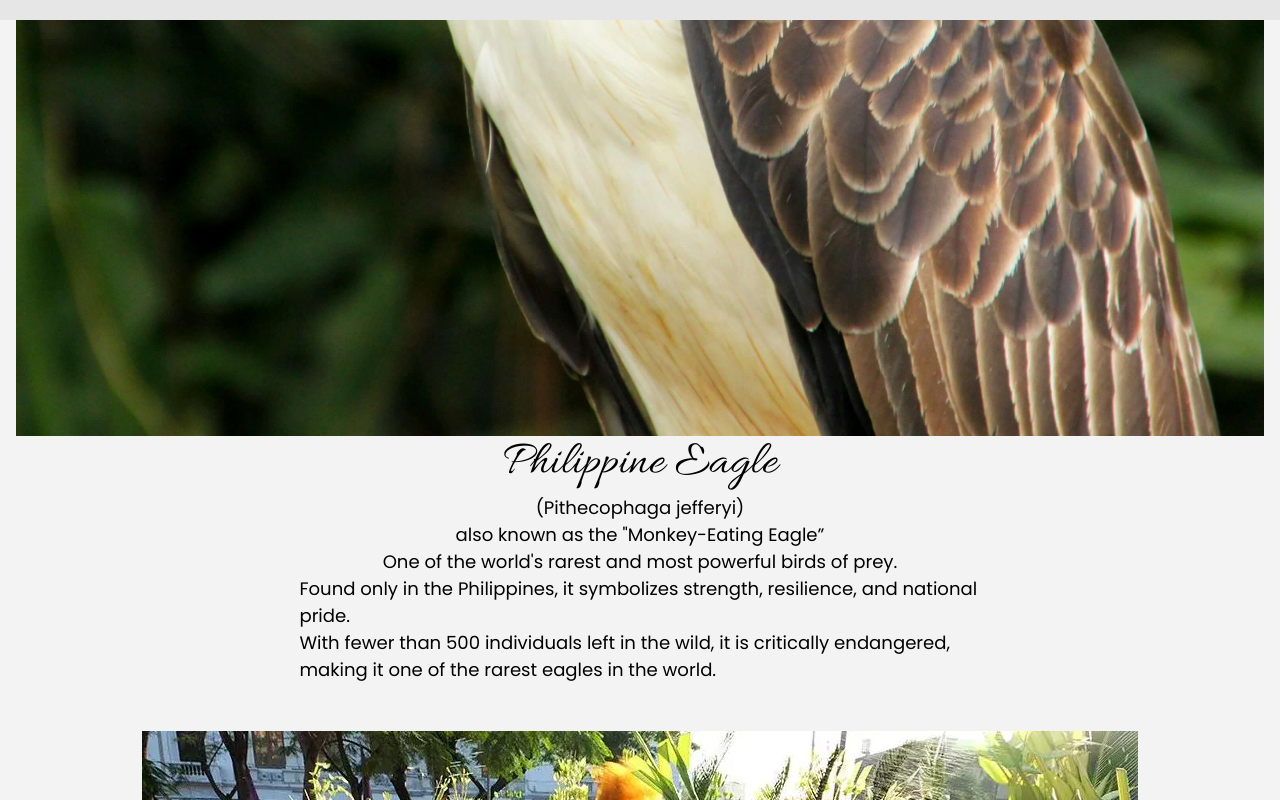
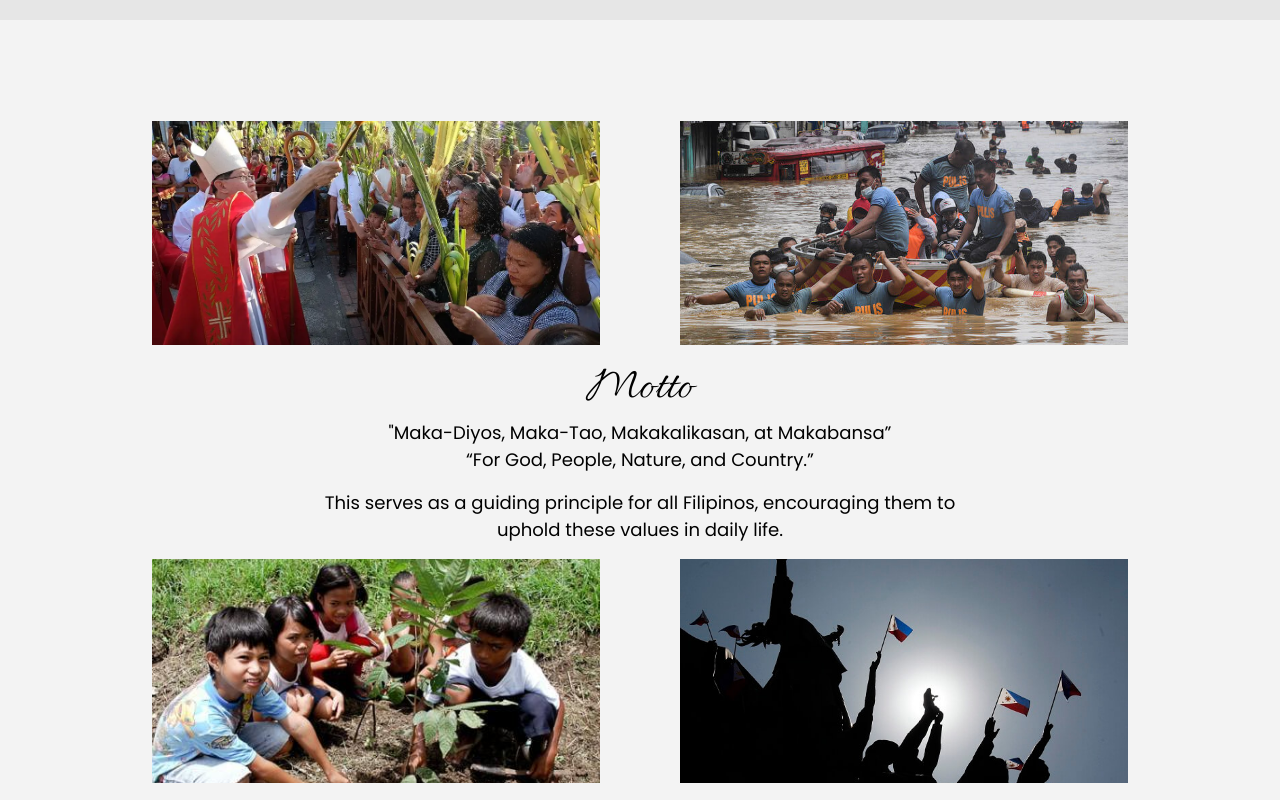
Before and after one commit to loriebelle/philippines, a React (Vite) app: page /symbols in a window 1280 px wide. Shown: the part 1580-2380 px from the top of the page. Built offline with nearby package versions, Linux system fonts and the light colour scheme.

Commit message:
done adding content to symbols page

```diff
--- a/src/index.css
+++ b/src/index.css
@@ -3,14 +3,17 @@
 
 /* Works for Webkit browsers (Chrome, Safari) */
 .nav::-webkit-scrollbar {
-  display: none;
+    display: none;
 }
 
 /* Works for Firefox */
 .nav {
-  scrollbar-width: none;        /* Firefox */
-  -ms-overflow-style: none;     /* IE and Edge */
-  overflow: auto;               /* Ensure scrolling is still allowed */
+    scrollbar-width: none;
+    /* Firefox */
+    -ms-overflow-style: none;
+    /* IE and Edge */
+    overflow: auto;
+    /* Ensure scrolling is still allowed */
 }
 
 html {
@@ -24,11 +27,14 @@
 }
 
 section {
+    margin: 1rem 1rem 2rem;
+}
+
+.flex-col {
     display: flex;
     flex-direction: column;
     justify-content: center;
     align-items: center;
-    padding: 1rem 1rem 2rem;
 }
 
 .hero {
@@ -90,7 +96,8 @@
     line-height: 1.2;
 }
 
-p {
+p,
+li {
     font-family: 'Poppins', sans-serif;
     max-width: 60ch;
     font-size: .875rem;
@@ -105,7 +112,9 @@
 }
 
 @media (min-width:40rem) {
-    p {
+
+    p,
+    li {
         font-size: 1rem;
     }
 }
@@ -119,7 +128,8 @@
         font-size: 3rem;
     }
 
-    p {
+    p,
+    li {
         font-size: 1.13rem;
     }
 }
@@ -164,6 +174,21 @@
 .hospitality-grid {
     grid-template-columns: 1fr 1fr;
     grid-template-rows: 1fr 1fr;
+}
+
+/* Motto */
+.motto {
+    display: flex;
+    flex-direction: row;
+    justify-content: center;
+    align-items: center;
+}
+
+.motto-img {
+    width: 50%;
+    max-width: 20rem;
+    object-fit: cover;
+    aspect-ratio: 4 / 2;
 }
 
 @media (min-width:50rem) {
@@ -238,4 +263,17 @@
     .respect-grid img {
         aspect-ratio: 4 / 3;
     }
+
+    .motto-img {
+        max-width: 28rem;
+    }
 }
+
+@media(min-width: 64rem) {
+    .flag {
+        display: flex;
+        flex-direction: row;
+        justify-content: center;
+        align-items: center;
+    }
+}
--- a/src/pages/Culture.jsx
+++ b/src/pages/Culture.jsx
@@ -1,7 +1,7 @@
 function Culture() {
   return (
     <>
-      <section className="hero text-center gap-5">
+      <section className="hero flex-col text-center gap-5">
         <h1 className="text-blueish">Culture and Traditions</h1>
         <p>
           The Philippines is a country rich in culture and traditions shaped by
--- a/src/pages/Home.jsx
+++ b/src/pages/Home.jsx
@@ -1,6 +1,6 @@
 function Home() {
   return (
-<section className="hero gap-5 px-6 md:px-16">
+<section className="hero flex-col gap-5 px-6 md:px-16">
   <div className="text-center md:w-1/2 flex flex-col justify-center items-center">
     <h1 className="text-maroonish mb-2">Philippines at a Glance</h1>
     <p className="text-gray-600">Archipelago of Beauty and History</p>
--- a/src/pages/Symbols.jsx
+++ b/src/pages/Symbols.jsx
@@ -1,7 +1,7 @@
 function Symbols() {
   return (
     <>
-      <section className="hero text-center gap-5">
+      <section className="hero flex-col text-center gap-5">
         <h1 className="text-maroonish">National Symbols</h1>
         <p>
           The national symbols of the Philippines represent the country's
@@ -13,74 +13,127 @@
           shaping our nation.
         </p>
       </section>
-      <section>
-        <img src="media/ph-eagle.jpg" alt="Philippine eagle" />
+      <section className="h-screen flex-col text-center">
         <h2>Philippine Eagle</h2>
-        <p>(Pithecophaga jefferyi)</p>
-        <p>also known as the "Monkey-Eating Eagle”</p>
+        <p className="pb-4">(Pithecophaga jefferyi)</p>
+        <img className="w-sm" src="media/ph-eagle.jpg" alt="Philippine eagle" />
+        <p className="p-4">also known as the "Monkey-Eating Eagle”</p>
         <p>One of the world's rarest and most powerful birds of prey.</p>
         <p>
           Found only in the Philippines, it symbolizes strength, resilience, and
           national pride.
         </p>
-        <p>
-          With fewer than 500 individuals left in the wild, it is critically
-          endangered, making it one of the rarest eagles in the world.
-        </p>
       </section>
-      <section>
-        <img src="media/maka-Diyos.webp" alt="" />
-        <img src="media/makatao.jpg" alt="" />
+      <section className="h-screen flex-col text-center gap-4">
+        <div className="motto gap-4 md:gap-20">
+          <img
+            className="motto-img"
+            src="media/maka-Diyos.webp"
+            alt="A bishop with people holding palm leaves"
+          />
+          <img
+            className="motto-img"
+            src="media/makatao.jpg"
+            alt="Rescue team during a flood"
+          />
+        </div>
+        <div className="text">
           <h2>Motto</h2>
           <p>"Maka-Diyos, Maka-Tao, Makakalikasan, at Makabansa”</p>
           <p>“For God, People, Nature, and Country.”</p>
-        <p>
-          This serves as a guiding principle for all Filipinos, encouraging them
-          to uphold these values in daily life.
+          <p className="pt-4">
+            This serves as a guiding principle for all Filipinos, encouraging
+            them to uphold these values in daily life.
           </p>
-        <img src="media/makakalikasan.jpg" alt="" />
-        <img src="media/makabansa.jpg" alt="" />
+        </div>
+        <div className="motto gap-4 md:gap-20">
+          <img
+            className="motto-img"
+            src="media/makakalikasan.jpg"
+            alt="Children with a plant"
+          />
+          <img
+            className="motto-img"
+            src="media/makabansa.jpg"
+            alt="People holding filipino flags"
+          />
+        </div>
       </section>
-      <section>
-        <img src="media/sampaguita.jpg" alt="Sampaguita" />
+      <section className="h-screen flex-col text-center gap-4">
+        <img className="w-lg" src="media/sampaguita.jpg" alt="Sampaguita" />
+        <div>
           <h2>Sampaguita</h2>
           <p>(Jasminum sambac)</p>
+        </div>
+        <div>
           <p>known for its small, white, and fragrant flowers</p>
           <p>
             The name "Sampaguita" comes from the Filipino phrase "Sumpa kita,"
             which means "I promise you."
           </p>
           <p>
-          It symbolizes purity, humility, and simplicity—qualities deeply rooted
-          in Filipino culture.
+            It symbolizes purity, humility, and simplicity—qualities deeply
+            rooted in Filipino culture.
           </p>
+        </div>
       </section>
-      <section>
-        <img src="media/ph-flag.jpg" alt="Philippine flag" />
+      <section className="flag flex-col text-center gap-8">
+        <img className="w-1/3" src="media/ph-flag.jpg" alt="Philippine flag" />
+        <div>
           <h2>Philippine flag</h2>
-        <p>peace, truth, and justice</p>
-        <p>bravery, patriotism, and the sacrifices of Filipino heroes</p>
-        <p>purity and equality</p>
-        <p>The golden sun represents freedom, independence, and democracy.</p>
+          <div className="bg-[#d9d9d984] p-4">
+            <p>
+              <span className="inline-block w-2 h-2 rounded-full bg-[#024BB4] align-middle mr-2"></span>
+              peace, truth, and justice
+            </p>
+            <p>
+              <span className="inline-block w-2 h-2 rounded-full bg-[#810303] align-middle mr-2"></span>
+              bravery, patriotism, and the sacrifices of Filipino heroes
+            </p>
+            <p>
+              <span className="inline-block w-2 h-2 rounded-full bg-[#FFFFFF] align-middle mr-2"></span>
+              purity and equality
+            </p>
+            <p>
+              <span className="inline-block w-2 h-2 rounded-full bg-[#F3EF0C] align-middle mr-2"></span>
+              The golden sun represents freedom, independence, and democracy.
+            </p>
+          </div>
           <p>
             The eight rays symbolize the first eight provinces that revolted
             against Spanish rule:
           </p>
-        <p>Manila Cavite Batangas Bulacan Pampanga Nueva Ecija Tarlac Laguna</p>
+          <ul className="grid grid-cols-2 mt-2">
+            <li>Manila</li>
+            <li>Cavite</li>
+            <li>Batangas</li>
+            <li>Bulacan</li>
+            <li>Pampanga</li>
+            <li>Nueva Ecija</li>
+            <li>Tarlac</li>
+            <li>Laguna</li>
+          </ul>
           <p>
-          The 3 golden stars represent the three main geographical divisions of
-          the Philippines:
+            The 3 golden stars represent the three main geographical divisions
+            of the Philippines:
           </p>
+          <div className="motto gap-8">
             <p>Luzon (North)</p>
             <p>Visayas (Central)</p>
             <p>Mindanao (South)</p>
+          </div>
+        </div>
       </section>
-      <section>
-        <img src="media/ph-pearl.jpg" alt="Philippine pearl" />
+      <section className="flag flex-col gap-4 text-center">
+        <div>
           <h2>South Sea Pearl</h2>
           <p>(Pinctada maxima)</p>
-        <p>It symbolizes beauty, purity, and the country's rich marine biodiversity.</p>
-        <p>The world's largest pearl, the Giga Pearl, was discovered in Palawan and weighs 27.65 kg.</p>
+          <p>
+            It symbolizes beauty, purity, and the country's rich marine
+            biodiversity.
+          </p>
+        </div>
+        <img className="motto-img" src="media/ph-pearl.webp" alt="Philippine pearl" />
       </section>
     </>
   );
```
Lines whose indentation alone changed are shown as unchanged.
